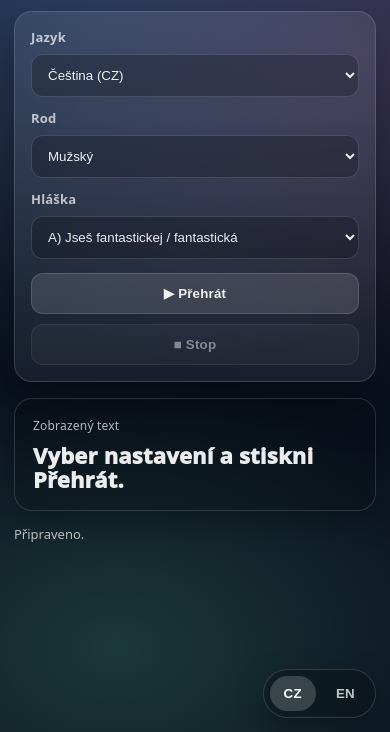
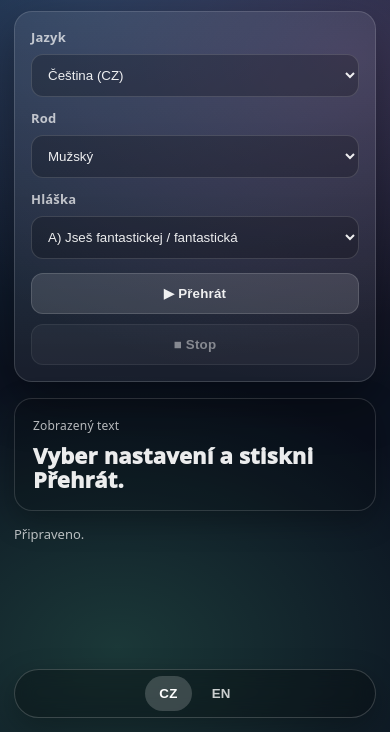
Before and after one commit to 222Hitch/fantastickej-web, a website: page public/index.html in a window 390 px wide. Shown: the part 112-844 px from the top of the page. Drawn offline with Linux system fonts and the light colour scheme.

Commit message:
Update styles: header switch desktop, fixed switch mobile

```diff
--- a/public/styles.css
+++ b/public/styles.css
@@ -47,10 +47,13 @@ body {
 
 /* ✅ Header */
 .header {
-  position: relative; /* důležité pro absolutní přepínač */
+  position: relative;
   display: grid;
   gap: 10px;
   margin-bottom: 14px;
+
+  /* ✅ rezervujeme místo pro přepínač vpravo (aby se nepřekrýval s nadpisem) */
+  padding-right: 360px;
 }
 
 .header h1 {
@@ -67,13 +70,19 @@ body {
   max-width: 72ch;
 }
 
-/* ✅ UI language switch (CZ/EN) — vždy viditelný */
+/* Pokud je okno užší, neděláme rigidní rezervu a necháme vše přirozeně pod sebou */
+@media (max-width: 1000px) {
+  .header { padding-right: 0; }
+}
+
+/* ✅ UI language switch — desktop vpravo nahoře */
 .uiLang {
   position: absolute;
   top: 6px;
   right: 6px;
 
   display: inline-flex;
+  align-items: center;
   gap: 6px;
   padding: 6px;
 
@@ -82,13 +91,22 @@ body {
   background: rgba(0,0,0,.24);
   box-shadow: var(--shadow2);
   backdrop-filter: blur(10px);
+
+  /* ✅ ať se neroztáhne přes půl stránky + když je jazyků moc, dá se horizontálně scrollovat */
+  max-width: min(520px, 60vw);
+  overflow-x: auto;
+  overflow-y: hidden;
+  white-space: nowrap;
+  -webkit-overflow-scrolling: touch;
+  scrollbar-width: none;
 }
+.uiLang::-webkit-scrollbar { display: none; }
 
 .uiLang button {
   cursor: pointer;
   border: 0;
   background: transparent;
-  color: rgba(255,255,255,.75);
+  color: rgba(255,255,255,.78);
 
   padding: 8px 12px;
   border-radius: 999px;
@@ -101,12 +119,12 @@ body {
 .uiLang button:hover {
   transform: translateY(-1px);
   background: rgba(255,255,255,.08);
-  color: white;
+  color: #fff;
 }
 
 .uiLang button.active {
   background: rgba(255,255,255,.18);
-  color: white;
+  color: #fff;
 }
 
 .uiLang button:focus-visible {
@@ -234,22 +252,32 @@ select:focus {
   font-size: 13px;
 }
 
-/* ✅ Mobile / small screens */
+/* ✅ Tablet / small screens */
 @media (max-width: 820px) {
   .grid { grid-template-columns: 1fr; }
   .card { padding: 16px; }
 }
 
+/* ✅ Mobile: přepínač dole (fixed pill) */
 @media (max-width: 600px) {
-  .wrap { padding: 18px 14px 74px; }
+  .wrap { padding: 18px 14px 84px; } /* extra prostor kvůli floating přepínači */
 
-  /* Přepínač na mobilu přesuneme dolů doprava jako floating pill */
+  .header { padding-right: 0; }
+
   .uiLang {
     position: fixed;
     top: auto;
     bottom: 14px;
     right: 14px;
-    z-index: 20;
+    left: 14px;
+
+    z-index: 50;
+    max-width: none;
+    justify-content: center;
+
+    /* lehce výraznější na mobilu */
+    border: 1px solid rgba(255,255,255,.18);
+    background: rgba(0,0,0,.28);
   }
 
   .uiLang button {
```
